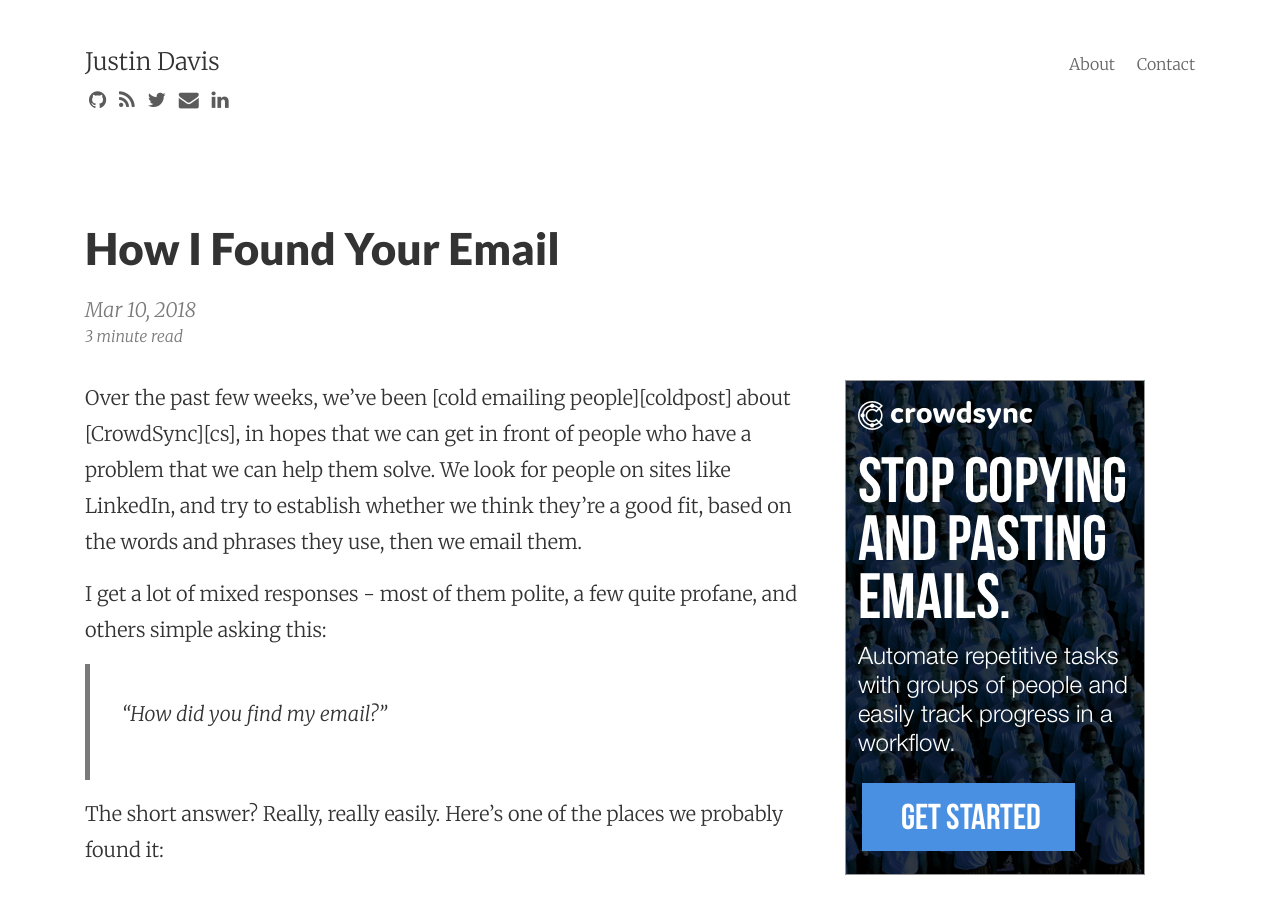
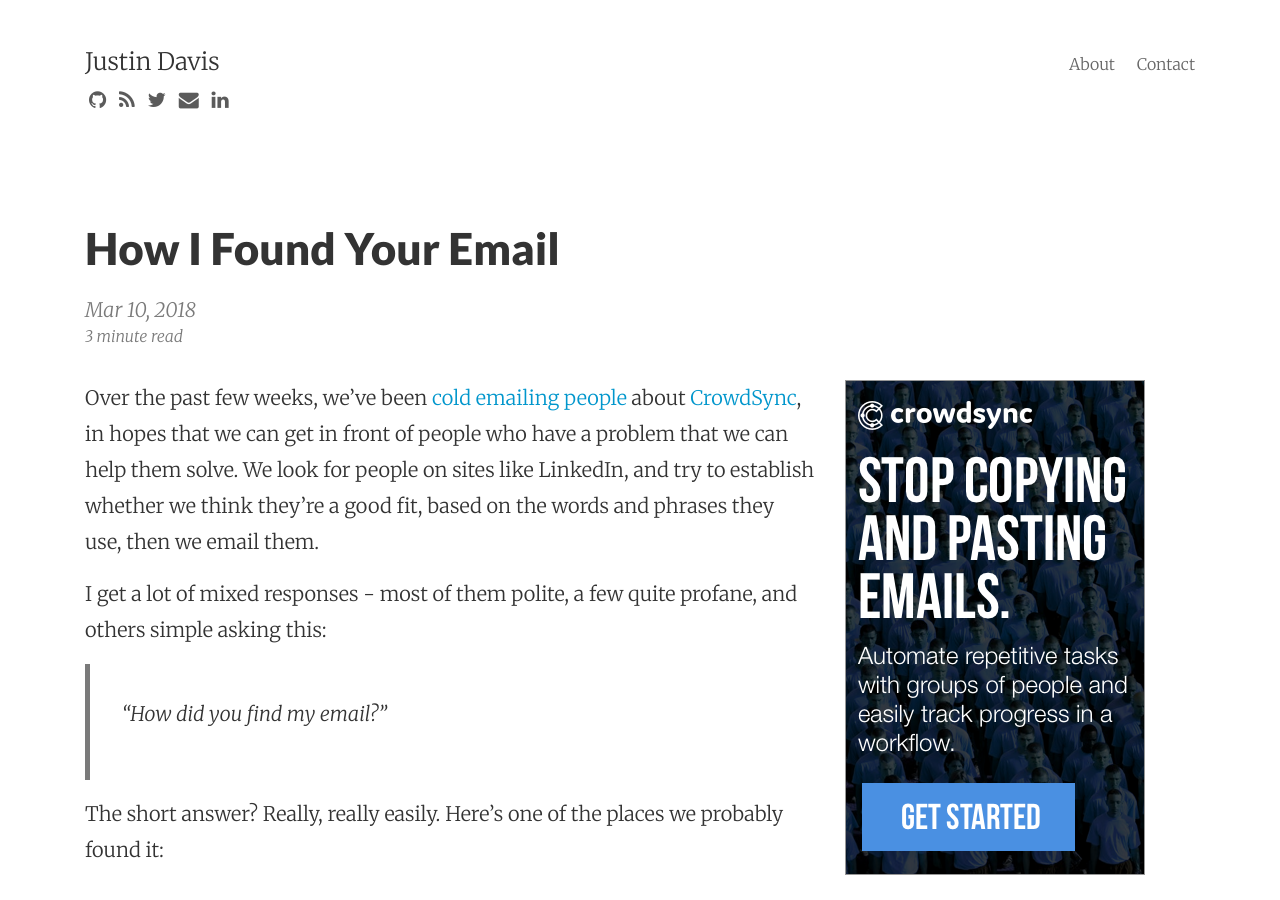
Before and after one commit to jwd2a/justindav.is, a Jekyll site: the page built from _posts/2018/2018-03-10-how-I-found-your-email.md, in a window 1280 px wide and 900 px high. Built offline with Jekyll 4.4.1, drawn with Linux system fonts in a browser that asks for light colours; nearby versions of some CDN libraries; some web fonts are replaced; some of the changed lines change nothing that is shown; some of the changed text lies outside the part shown.

Commit message:
Add links

```diff
--- a/_posts/2018/2018-03-10-how-I-found-your-email.md
+++ b/_posts/2018/2018-03-10-how-I-found-your-email.md
@@ -82,3 +82,9 @@
 thinking of this as a checklist. Go through each of these places, and scrub up
 where you have your contact information littered out there. It'll make our job
 harder, and keep your privacy intact.
+
+[behance]: https://www.behance.net
+[coldpost]: http://justindavis.co/2018/03/13/why-im-cold-emailing-you/
+[dribbble]: https://www.dribbble.com
+[twitter]: https://www.twitter.com
+[cs]: https://crowdsync.io
```
